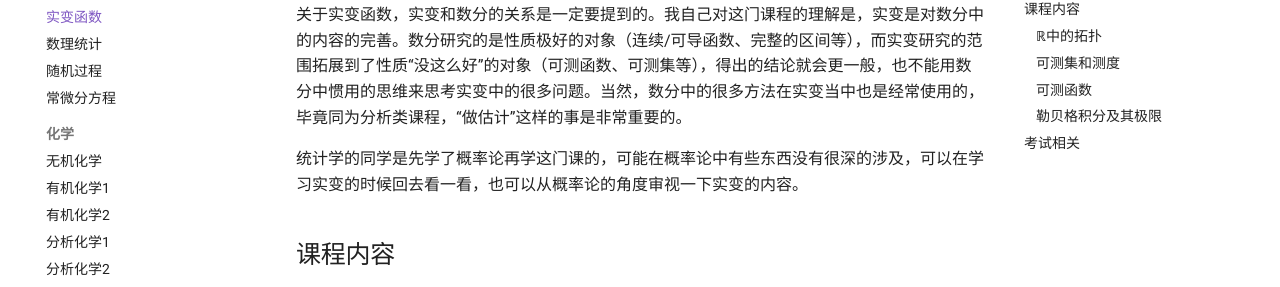
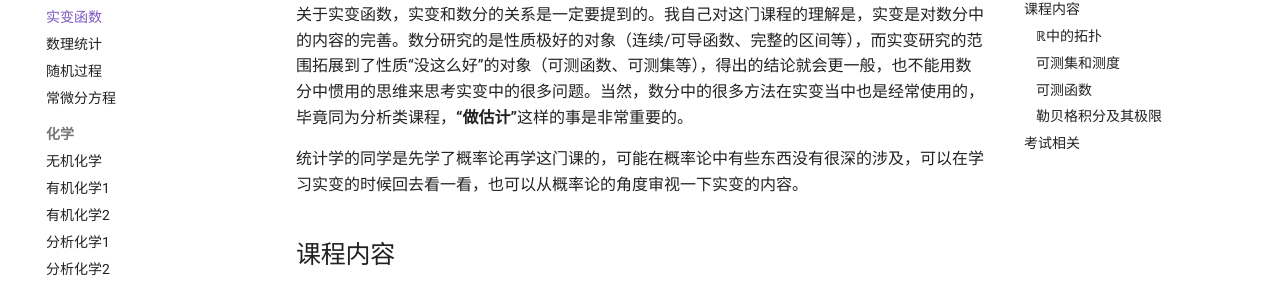
Before and after one commit to ZUTOMATO/mkdocs1, an MkDocs documentation site: the page built from docs/md/note/math/实变函数.md, in a window 1280 px wide and 900 px high, scrolled down 616 px. Shown: the part 255-542 px from the top of the window. Built offline with MkDocs 1.6.1 and Material for MkDocs 9.7.7, drawn with Linux system fonts in a browser that asks for light colours.

Commit message:
first commit

```diff
--- a/docs/md/note/math/实变函数.md
+++ b/docs/md/note/math/实变函数.md
@@ -10,7 +10,7 @@
 ## 课程特点
 实变的难度即使放在数学专业课中也是比较大的，虽然老师讲课很好，给分也很好，但是想要真正学得好我认为还是有很大难度，不建议非必修的专业选修不过如果统计学专业的同学想学好概率论那么十分建议选修这门课程。
 
-关于实变函数，实变和数分的关系是一定要提到的。我自己对这门课程的理解是，实变是对数分中的内容的完善。数分研究的是性质极好的对象（连续/可导函数、完整的区间等），而实变研究的范围拓展到了性质“没这么好”的对象（可测函数、可测集等），得出的结论就会更一般，也不能用数分中惯用的思维来思考实变中的很多问题。当然，数分中的很多方法在实变当中也是经常使用的，毕竟同为分析类课程，“做估计”这样的事是非常重要的。
+关于实变函数，实变和数分的关系是一定要提到的。我自己对这门课程的理解是，实变是对数分中的内容的完善。数分研究的是性质极好的对象（连续/可导函数、完整的区间等），而实变研究的范围拓展到了性质“没这么好”的对象（可测函数、可测集等），得出的结论就会更一般，也不能用数分中惯用的思维来思考实变中的很多问题。当然，数分中的很多方法在实变当中也是经常使用的，毕竟同为分析类课程，**“做估计”**这样的事是非常重要的。
 
 统计学的同学是先学了概率论再学这门课的，可能在概率论中有些东西没有很深的涉及，可以在学习实变的时候回去看一看，也可以从概率论的角度审视一下实变的内容。
 ## 课程内容
```
